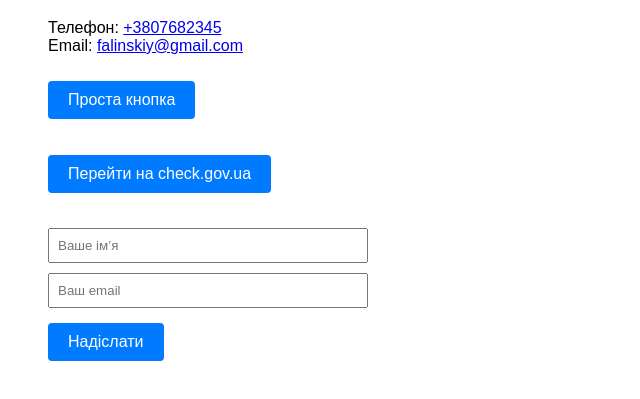
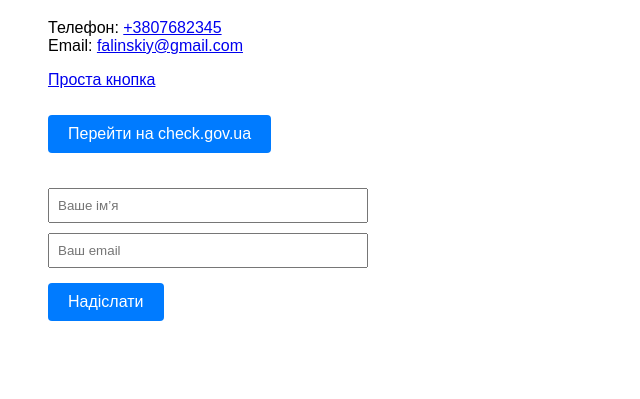
Before and after one commit to Sneg1ur/-, a plain HTML site: page index.html in a window 1280 px wide. Shown: the part 109-508 px from the top of the page, without its empty margins (0-640 px from the left). Drawn offline with Linux system fonts and the light colour scheme.

Commit message:
Update index.html

```diff
--- a/index.html
+++ b/index.html
@@ -63,7 +63,7 @@
     <a href="mailto:falinskiy@gmail.com" id="email-text">falinskiy@gmail.com</a>
   </p>
 
-  <button id="simple-button">Проста кнопка</button>
+  <a class="button" href="#">Проста кнопка</a>
 
   <p>
     <a href="https://check.gov.ua" target="_blank" id="external-link" class="button-style">
```
